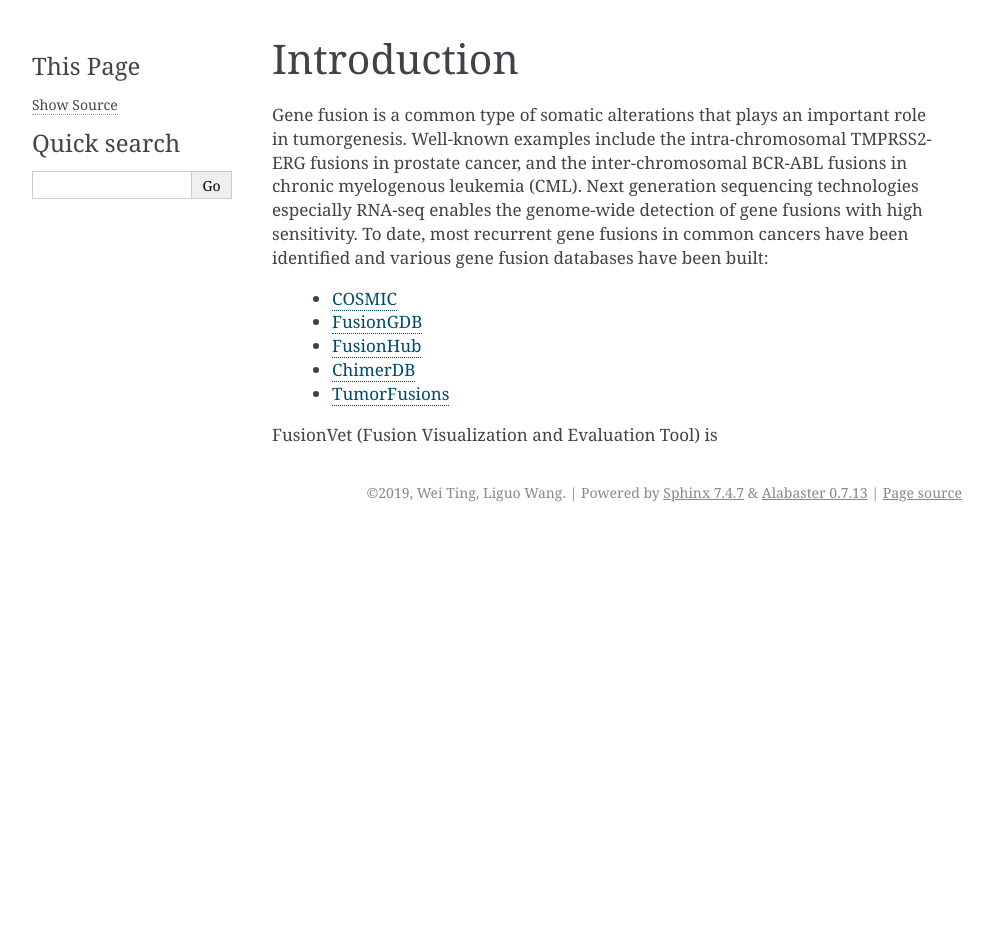
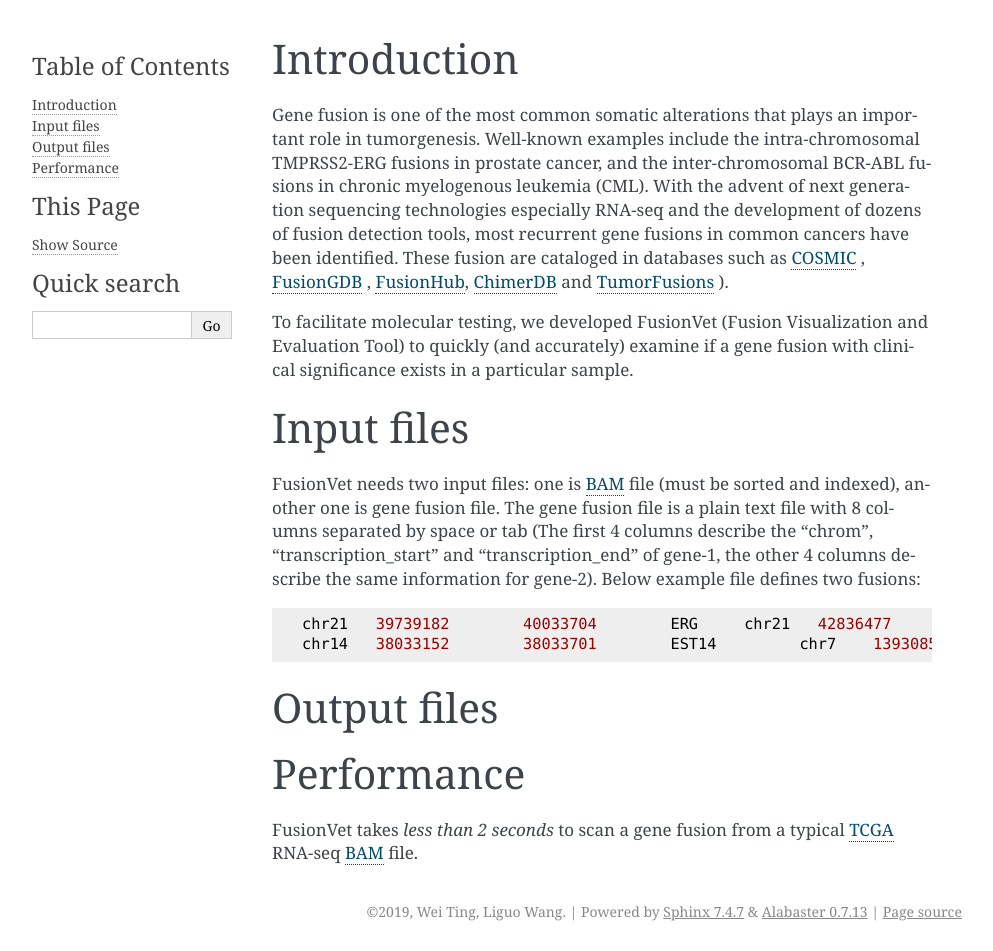
Before and after one commit to liguowang/FusionVet, a Sphinx documentation site: the page built from docs/source/index.rst, in a window 1280 px wide. Shown: the whole page, without its empty margins (148-1141 px from the left). Built offline with Sphinx 7.4.7, drawn with Linux system fonts in a browser that asks for light colours; before the commit the page ends 900 px from its top, so only the background shows below that.

Commit message:
upload doc

```diff
--- a/docs/source/index.rst
+++ b/docs/source/index.rst
@@ -5,18 +5,41 @@
 
 
 Introduction
-====================
-Gene fusion is a common type of somatic alterations that plays an important role in
+=============
+Gene fusion is one of the most common somatic alterations that plays an important role in
 tumorgenesis. Well-known examples include the intra-chromosomal TMPRSS2-ERG fusions
 in prostate cancer, and the inter-chromosomal BCR-ABL fusions in chronic myelogenous
-leukemia (CML). Next generation sequencing technologies especially RNA-seq enables
-the genome-wide detection of gene fusions with high sensitivity. To date, most recurrent
-gene fusions in common cancers have been identified and various gene fusion databases have been
-built:
- * `COSMIC <https://cancer.sanger.ac.uk/cosmic/fusion>`_
- * `FusionGDB <https://ccsm.uth.edu/FusionGDB>`_
- * `FusionHub <https://fusionhub.persistent.co.in>`_
- * `ChimerDB <http://203.255.191.229:8080/chimerdbv31/mhelp.cdb>`_
- * `TumorFusions <https://tumorfusions.org>`_
+leukemia (CML). With the advent of next generation sequencing technologies especially RNA-seq
+and the development of dozens of fusion detection tools, most recurrent
+gene fusions in common cancers have been identified. These fusion are cataloged in databases
+such as `COSMIC <https://cancer.sanger.ac.uk/cosmic/fusion>`_ ,
+`FusionGDB <https://ccsm.uth.edu/FusionGDB>`_
+, `FusionHub <https://fusionhub.persistent.co.in>`_,
+`ChimerDB <http://203.255.191.229:8080/chimerdbv31/mhelp.cdb>`_
+and `TumorFusions <https://tumorfusions.org>`_ ).
 
-FusionVet (Fusion Visualization and Evaluation Tool) is
+To facilitate molecular testing, we developed FusionVet (Fusion Visualization and
+Evaluation Tool) to quickly (and accurately) examine if a gene fusion with clinical
+significance exists in a particular sample.
+
+Input files
+===========
+FusionVet needs two input files: one is `BAM <https://en.wikipedia.org/wiki/SAM_(file_format)>`_
+file (must be sorted and indexed), another one is gene fusion file. The gene fusion file is a
+plain text file with 8 columns separated by space or tab (The first 4 columns describe
+the "chrom", "transcription_start" and "transcription_end" of gene-1, the other 4 columns
+describe the same information for gene-2). Below example file defines two fusions:
+
+::
+
+ chr21   39739182        40033704        ERG     chr21   42836477        42880085        TMPRSS2
+ chr14   38033152        38033701        EST14         chr7    13930855        14031050        ETV1
+
+Output files
+============
+
+Performance
+=============
+FusionVet takes *less than 2 seconds* to scan a gene fusion from a typical
+`TCGA <https://www.cancer.gov/about-nci/organization/ccg/research/structural-genomics/tcga>`_
+RNA-seq `BAM <https://en.wikipedia.org/wiki/SAM_(file_format)>`_ file.
```
Also changed, not shown: 5 other files.
